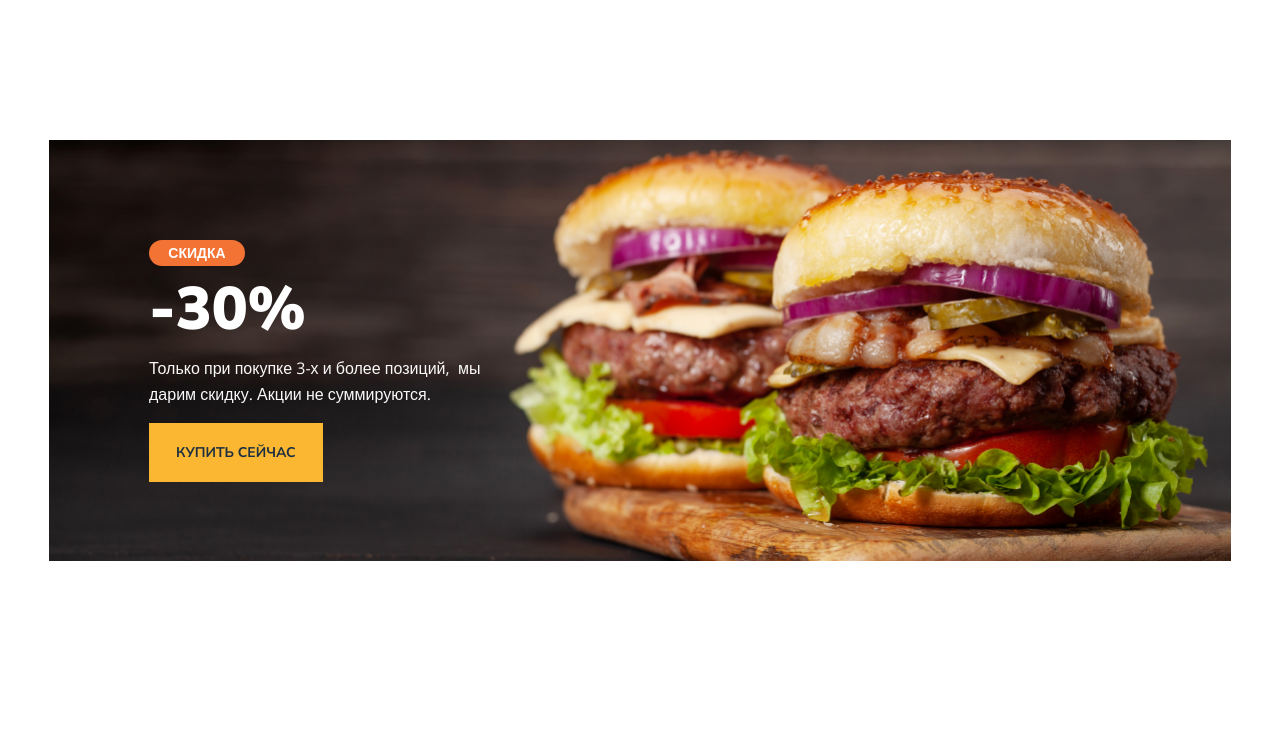
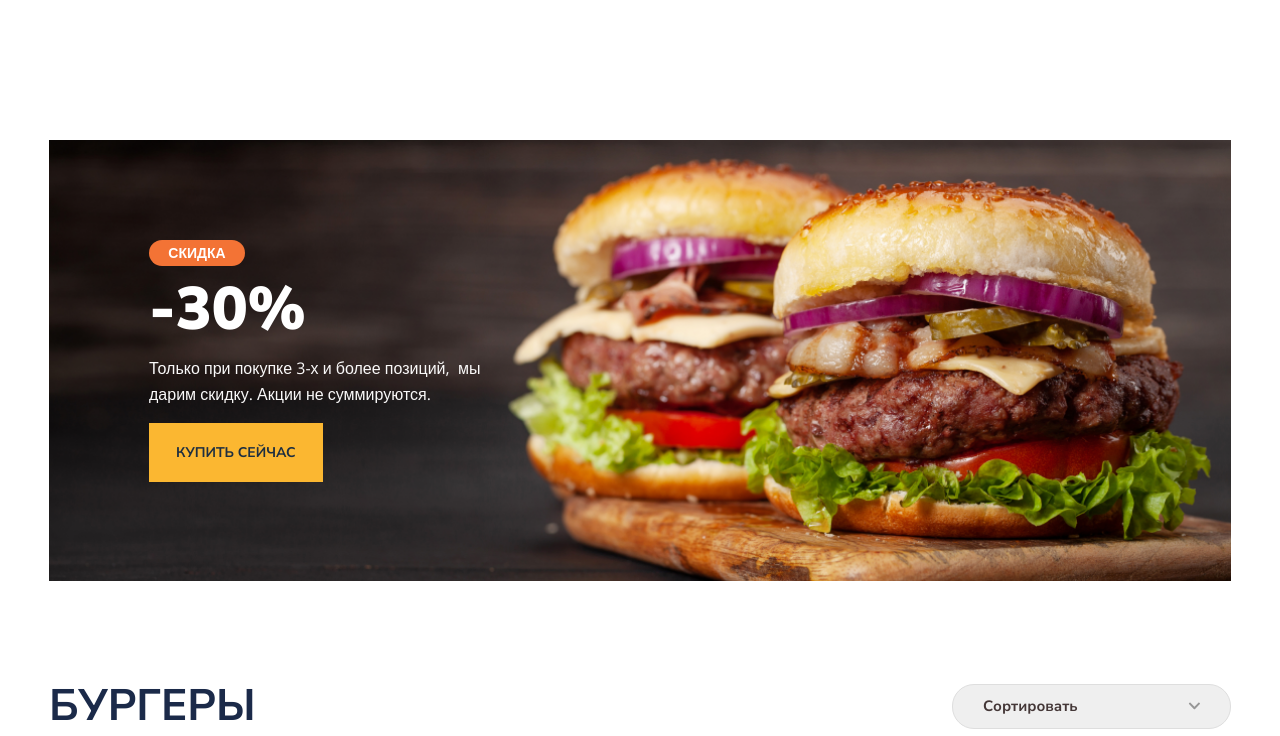
Before and after one commit to Mullagaliyev/Burger, a plain HTML site: page index.html in a window 1280 px wide. Shown: the part 588-1324 px from the top of the page. Before the commit the page ends 1149 px from the top, so only its background shows below. Drawn offline with nearby package versions, Linux system fonts and the light colour scheme.

Commit message:
add menu-header

```diff
--- a/css/styles.css
+++ b/css/styles.css
@@ -137,12 +137,16 @@ header{
     max-width: 320px;
     margin: 0 auto;
 }
+.banner{
+
+}
 .banner-box {
     background-image: url("../img/banner.png");
     background-size: cover;
     background-repeat: no-repeat;
     background-position: center center;
-    padding: 100px;
+    padding: 100px 100px 120px;
+    margin-bottom: 100px;
 }
 .banner-title{
     font-size: 60px;
@@ -181,3 +185,28 @@ header{
     color: #1E2F40;
     background-color: #FBB731;
 }
+.menu-header{
+    display: flex;
+    align-items: center;
+    justify-content: space-between;
+}
+.menu-title{
+    font-size: 44px;
+    font-weight: 700;
+    text-transform: uppercase;
+    color: #1B2A49;
+    margin: 0;
+}
+.menu-select{
+    border: 1px solid #DEDEDE;
+    padding: 13px 30px;
+    border-radius: 22px;
+    color: #443737;
+    font-size: 15px;
+    appearance: none;
+    flex-basis: 279px;
+    background-image: url("../img/arrow.svg");
+    background-repeat: no-repeat;
+    background-size: 12.79px 7.75px;
+    background-position: 89% center;
+}
--- a/index.html
+++ b/index.html
@@ -61,6 +61,18 @@
                 </div>
             </div>
         </div>
+        <section class="menu">
+            <div class="container">
+                <div class="menu-header">
+                    <h2 class="menu-title">Бургеры</h2>
+                    <select title="menu-select" class="menu-select">
+                        <option>Сортировать</option>
+                        <option value="up">По возрастанию</option>
+                        <option value="down">По убыванию</option>
+                    </select>
+                </div>
+            </div>
+        </section>
     </main>
 </body>
 </html>
```
Also changed, not shown: img/arrow.svg (added).
